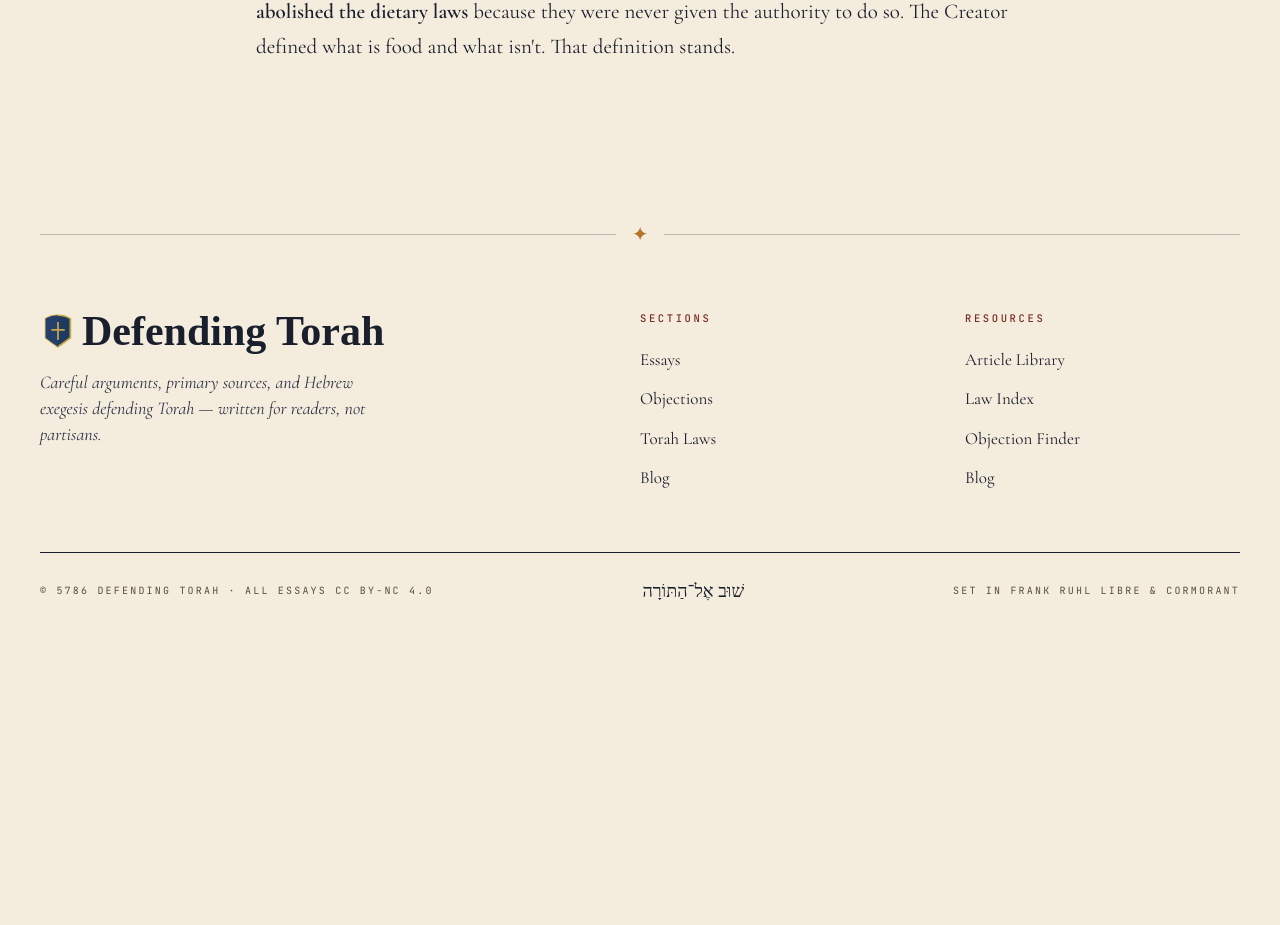
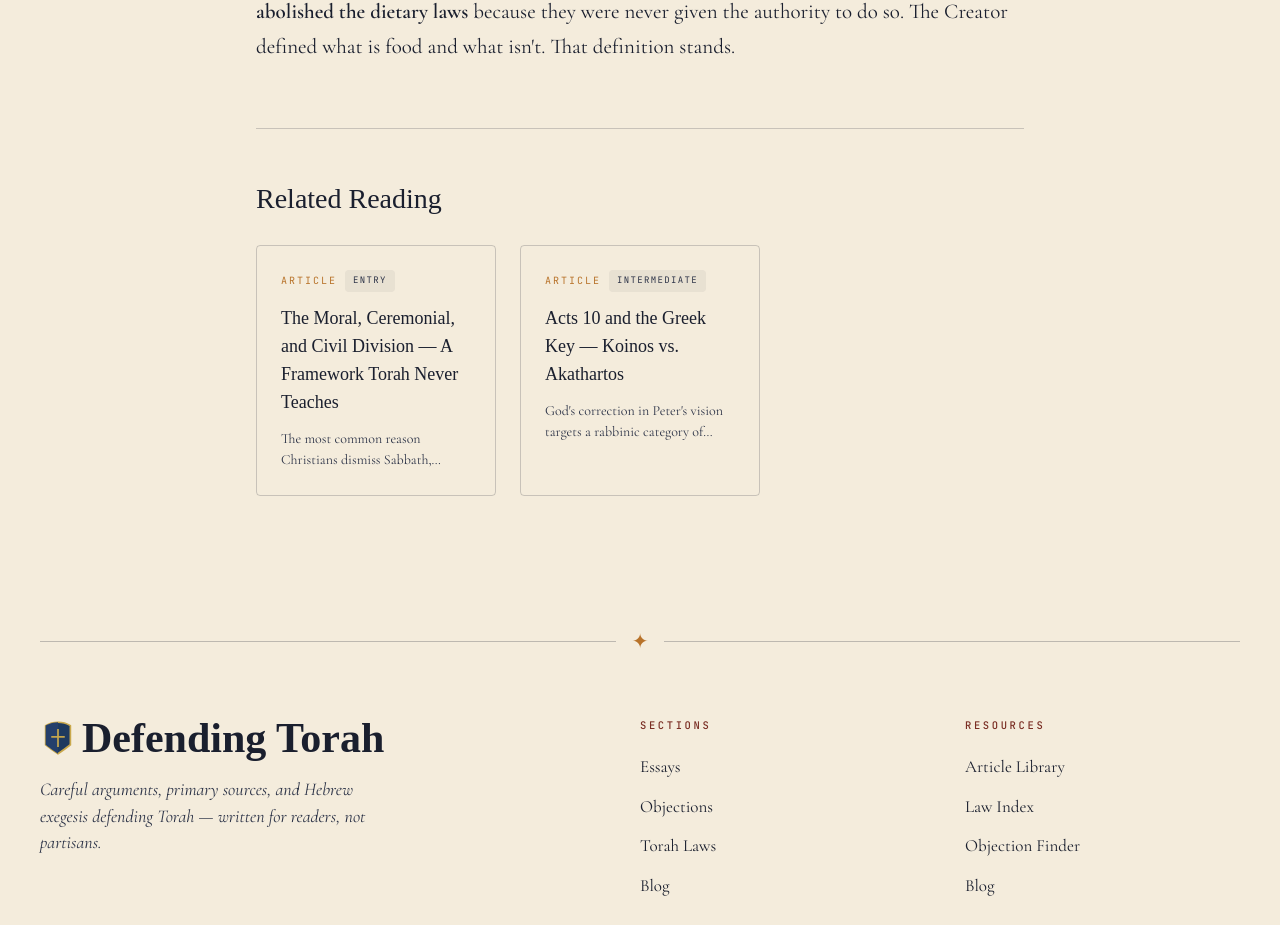
Before and after one commit to jontkaufman/defending-torah, a Next.js app: page /articles/dietary-laws-what-scripture-says in a window 1280 px wide. Shown: the part 6295-7220 px from the top of the page. Before the commit the page ends 6930 px from the top, so only its background shows below. Built offline with nearby package versions, Linux system fonts and the light colour scheme; a web font is replaced by a local one.

Commit message:
feat: integrate RelatedContent into article pages

```diff
--- a/src/app/(site)/articles/[slug]/page.tsx
+++ b/src/app/(site)/articles/[slug]/page.tsx
@@ -3,6 +3,7 @@
 import { getArticles, getArticleBySlug } from "@/lib/content";
 import { MarkdownBody } from "@/components/markdown-body";
 import { TagBadge } from "@/components/tag-badge";
+import { RelatedContent } from "@/components/related-content";
 import Link from "next/link";
 
 export function generateStaticParams() {
@@ -63,6 +64,11 @@
           <span className="ornament">✦</span>
         </div>
         <MarkdownBody content={article.content} className="drop-cap" />
+
+        <RelatedContent
+          relatedSlugs={article.meta.relatedSlugs}
+          contentType="article"
+        />
       </div>
     </article>
   );
```
